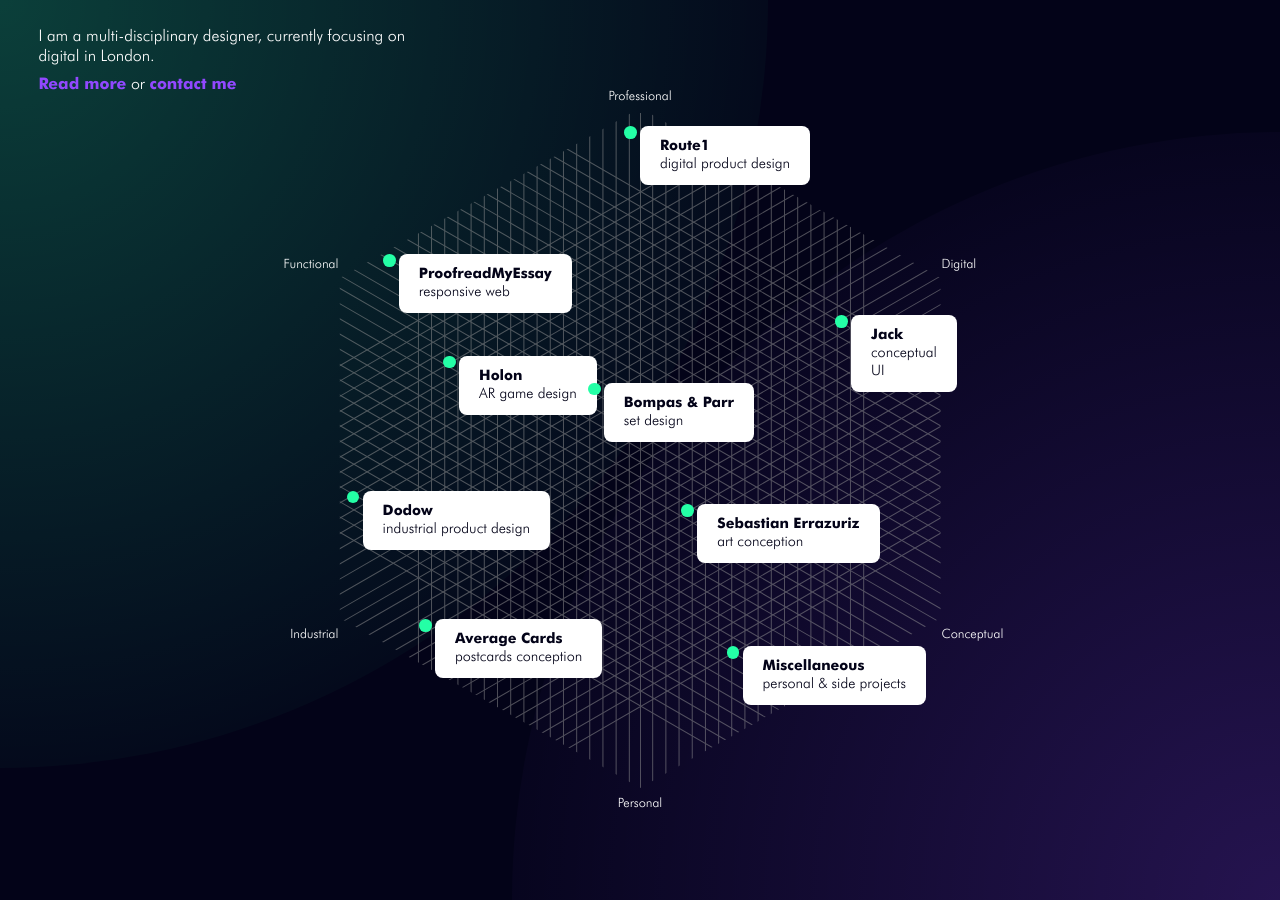
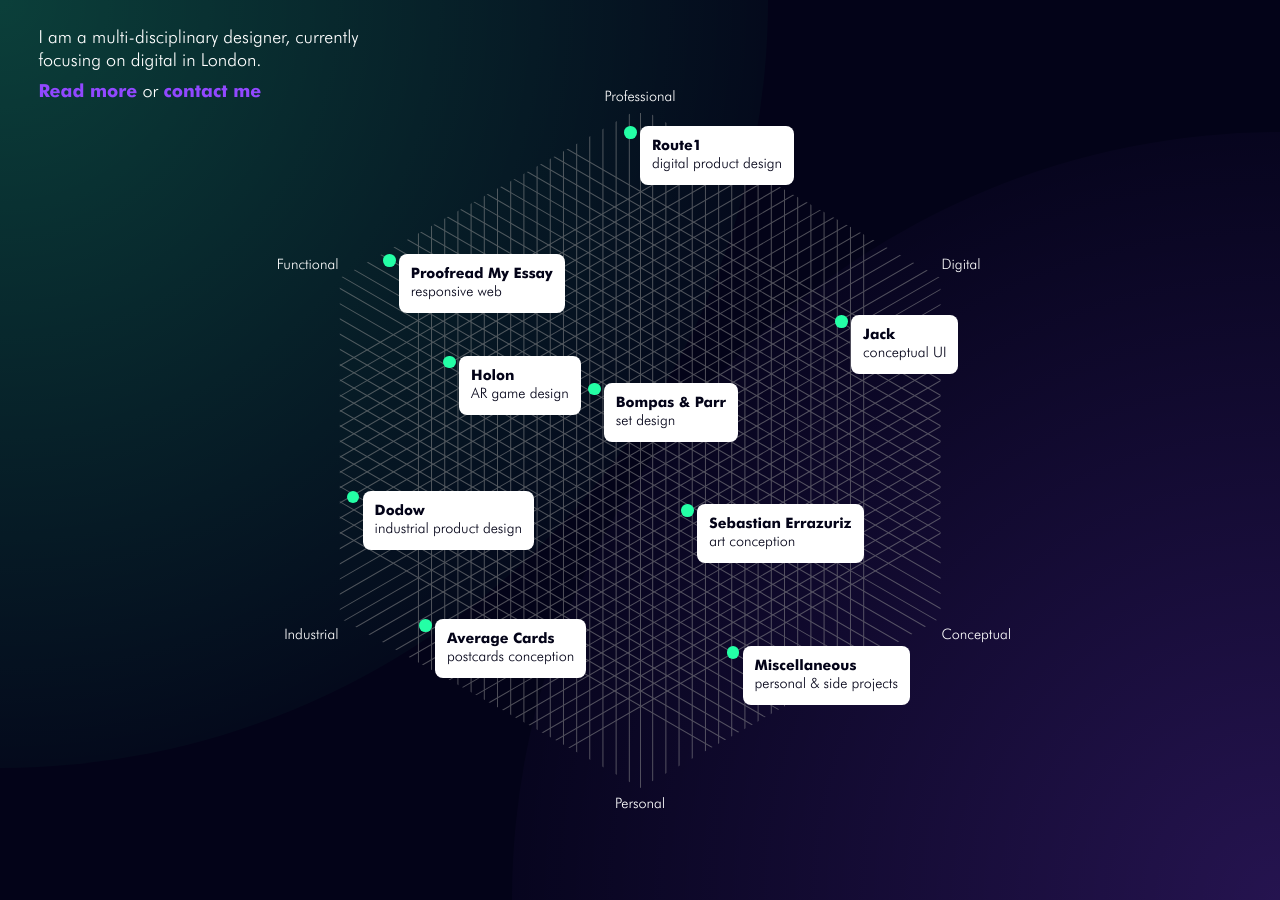
Before and after one commit to audreymgr/audreymgr.github.io, a Jekyll site: the page built from index.html, in a window 1280 px wide. Built offline with Jekyll 4.4.1, drawn with Linux system fonts in a browser that asks for light colours.

Commit message:
More fine-tuning

```diff
--- a/_posts/2017-06-04-proofreadmyessay.html
+++ b/_posts/2017-06-04-proofreadmyessay.html
@@ -1,12 +1,12 @@
 ---
 layout: post
-title: ProofreadMyEssay
+title: Proofread My Essay
 keywords:
 - responsive web
 position: [10, 21]
 ---
 
-<h1>ProofreadMyEssay</h1>
+<h1>Proofread My Essay</h1>
 <ul>
     <li class="large">
         <img src="/assets/proofreadinginternational/piheader.gif" alt="Proofreading International"/>
--- a/css/audddrey.css
+++ b/css/audddrey.css
@@ -22,7 +22,7 @@
   background-color: #030318;
   color: #FFFFFF;
   font-family: FuturaBT-Light, sans-serif;
-  font-size: 16px;
+  font-size: 18px;
   width: 100%;
   height: 100%;
 }
@@ -150,7 +150,6 @@
   color: #FFFFFF;
   position: relative;
   line-height: 1.2rem;
-  font-size: 0.9rem;
 }
 
 #controls .prev {
@@ -243,7 +242,7 @@
     line-height: 2rem;
     text-align: center;
     position: absolute;
-    font-size: 0.8rem;
+    font-size: 0.9rem;
   }
 
   #directions li#professional {
@@ -351,7 +350,7 @@
   background-color: #FFFFFF;
   border-radius: 0.5rem;
   display: block;
-  padding: 0.75rem 1.25rem;
+  padding: 0.75rem;
   color: #030318;
   transition: all .2s ease-in-out;
 }
@@ -362,6 +361,10 @@
 
 #projects-list > li ul {
   list-style: none;
+}
+
+#projects-list > li ul > li {
+  white-space: nowrap;
 }
 
 #projects-list > li h2 {
@@ -435,10 +438,11 @@
 }
 
 #detail li {
-  margin: 0;
   background-color: #FFFFFF;
   overflow: hidden;
-  padding-bottom: 7.5vw;
+  width: 90vw;
+  border-radius: 0.5rem;
+  margin: 0 5vw 7.5vw 5vw;
 }
 
 #detail li.divider {
@@ -485,10 +489,6 @@
   color: #030318;
 }
 
-#detail li p:last-child {
-  padding-bottom: 1rem;
-}
-
 @media (min-width: 768px) {
   #detail {
     width: 80vw;
@@ -504,9 +504,7 @@
   }
 
   #detail li {
-    padding: 0;
-    margin-bottom: 7.5vw;
-    border-radius: 0.5rem;
+    margin: 0 0 7.5vw 0;
   }
 
   #detail li.large {
```
